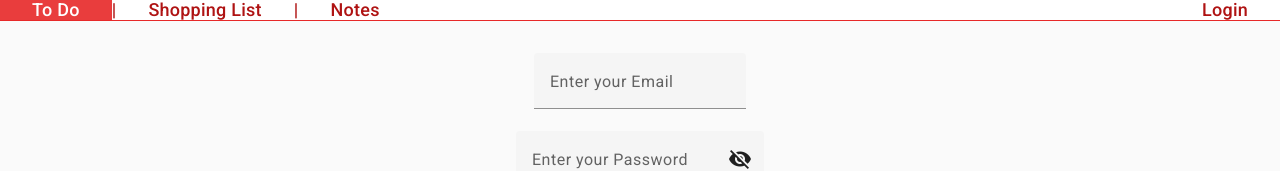
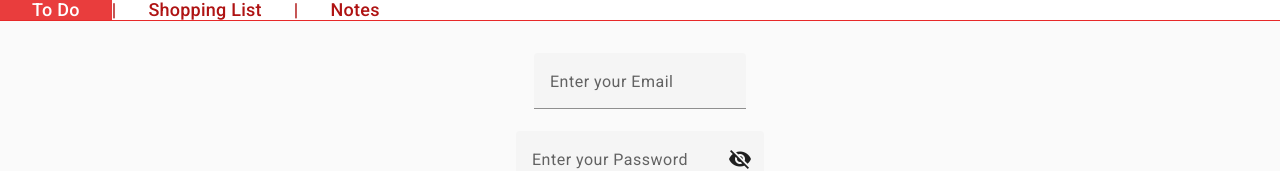
Before and after one commit to Nuno-Silva-00/ToDo, an Angular app in the folder client/: page /auth in a window 1280 px wide. Shown: the top 171 px of the page. Built offline with nearby package versions, Linux system fonts and the light colour scheme.

Commit message:
Remove login button in the login page, fix auto login when not getting userData from localStorage

```diff
--- a/client/src/app/header/header.component.html
+++ b/client/src/app/header/header.component.html
@@ -7,7 +7,6 @@
             <span>|</span>
             <a routerLink="/notes">Notes</a>
         </nav>
-        <a routerLink="/auth" *ngIf="!isAuthenticated">Login</a>
         <a *ngIf="isAuthenticated" (click)="onLogout()">Logout</a>
     </div>
 </header>
--- a/client/src/app/header/header.component.ts
+++ b/client/src/app/header/header.component.ts
@@ -1,6 +1,7 @@
 import { Component } from '@angular/core';
 import { AuthService } from '../services/auth/auth.service';
 import { Subscription } from 'rxjs';
+import { Router } from '@angular/router';
 
 @Component({
   selector: 'app-header',
@@ -11,7 +12,7 @@ export class HeaderComponent {
   isAuthenticated = false;
   private userSub!: Subscription;
 
-  constructor(private authService: AuthService) { }
+  constructor(private authService: AuthService, private router: Router) { }
 
   ngOnInit() {
     this.userSub = this.authService.user.subscribe(user => {
--- a/client/src/app/services/auth/auth.service.ts
+++ b/client/src/app/services/auth/auth.service.ts
@@ -67,7 +67,7 @@ export class AuthService {
       _tokenExpirationDate: number
     } = JSON.parse(localStorage.getItem('userData') || "{}");
 
-    if (!userData) {
+    if (localStorage.getItem('userData') == null) {
       return;
     }
 
@@ -100,6 +100,7 @@ export class AuthService {
 
   private handleError(errorRes: HttpErrorResponse) {
     let errorMessage = 'An unknown error ocurred';
+
     if (!errorRes.error || !errorRes.error.message) {
       return throwError(() => errorMessage);
     }
```
